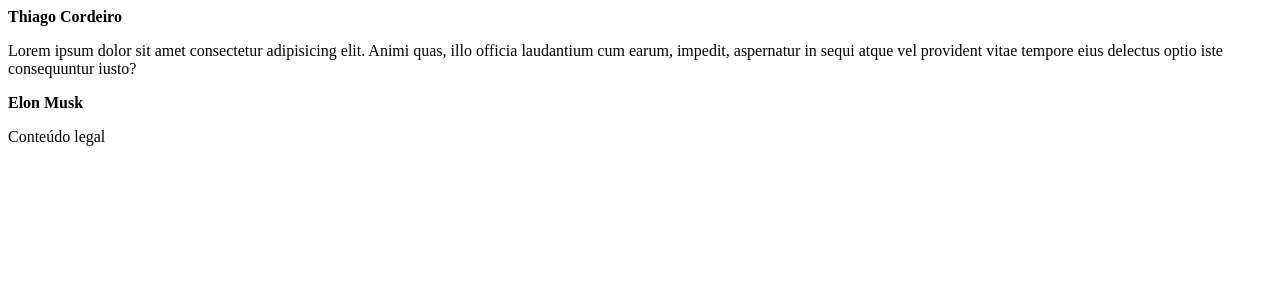
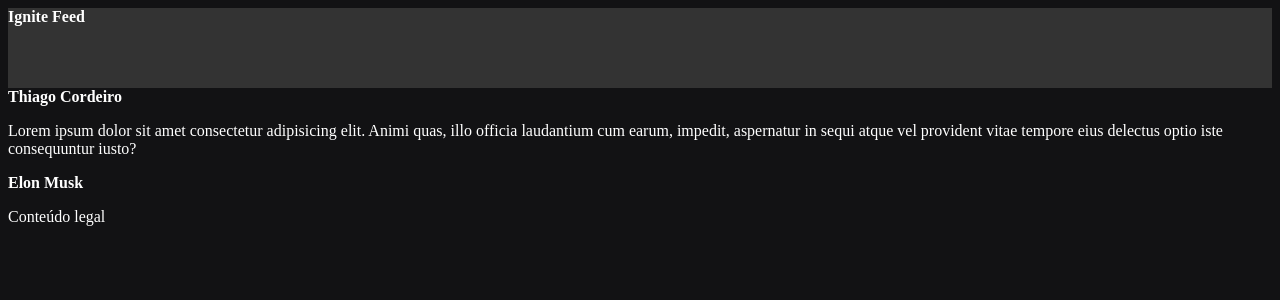
Before and after one commit to teagucordeiro/01-fundamentos-react, a React (Vite) app: page / in a window 1280 px wide. Shown: the top 300 px of the page. Built offline with nearby package versions, Linux system fonts and the light colour scheme.

Commit message:
:sparkles: feat: create header component

```diff
--- a/src/App.jsx
+++ b/src/App.jsx
@@ -1,8 +1,12 @@
 import { Post } from "./Post";
+import { Header } from "./components/Header";
+
+import './styles.css'
 
 export function App() {
   return (
     <div>
+      <Header />
       <Post
         author="Thiago Cordeiro"
         content="Lorem ipsum dolor sit amet consectetur adipisicing elit. Animi quas, illo officia laudantium cum earum, impedit, aspernatur in sequi atque vel provident vitae tempore eius delectus optio iste consequuntur iusto?"
--- /dev/null
+++ b/src/components/Header.jsx
@@ -0,0 +1,9 @@
+import styles from "./Header.module.css";
+
+export function Header() {
+  return (
+    <header className={styles.header}>
+      <strong>Ignite Feed</strong>
+    </header>
+  );
+}
--- /dev/null
+++ b/src/components/Header.module.css
@@ -0,0 +1,4 @@
+.header {
+  background: #333;
+  height: 80px;
+}
--- /dev/null
+++ b/src/styles.css
@@ -0,0 +1,4 @@
+body {
+  background-color: #121214;
+  color: white;
+}
```
